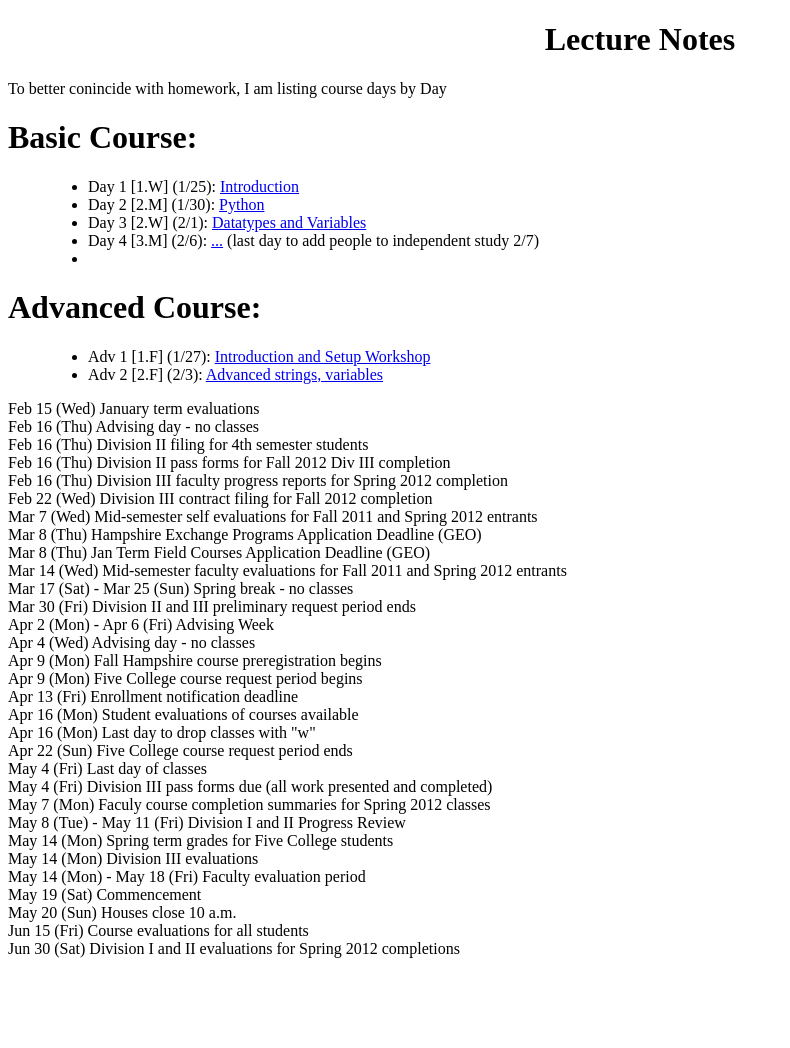
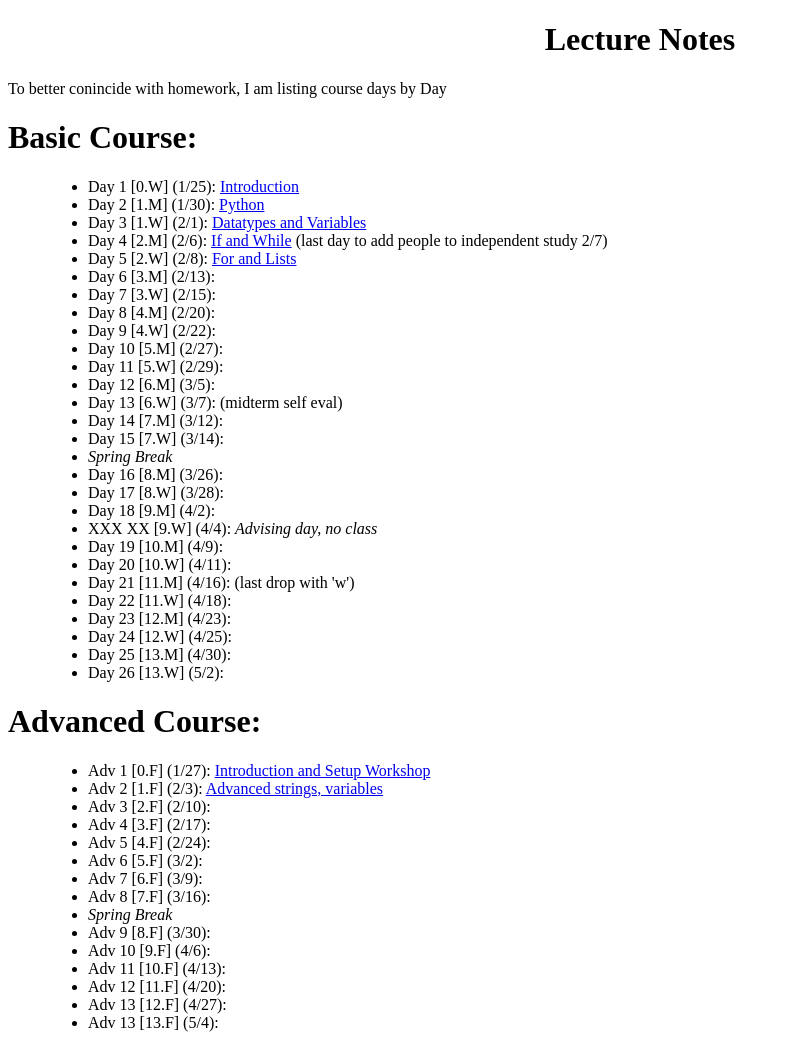
Before and after one commit to jrabbit/CS112-S12, a plain HTML site: page lecture/README.html in a window 1280 px wide. Shown: the whole page, without its empty margins (0-790 px from the left). Before the commit the page ends 974 px from the top, so only its background shows below. Drawn offline with Linux system fonts and the light colour scheme.

Commit message:
updated notes

```diff
--- a/lecture/README.html
+++ b/lecture/README.html
@@ -322,11 +322,34 @@ ul.auto-toc {
 <h1>Basic Course:</h1>
 <blockquote>
 <ul class="simple">
-<li>Day 1 [1.W] (1/25):  <a class="reference external" href="./day1.html">Introduction</a></li>
-<li>Day 2 [2.M] (1/30):  <a class="reference external" href="./day2.html">Python</a></li>
-<li>Day 3 [2.W] (2/1):  <a class="reference external" href="./day3.html">Datatypes and Variables</a></li>
-<li>Day 4 [3.M] (2/6):  <a class="reference external" href="./day4.html">...</a> (last day to add people to independent study 2/7)</li>
-<li></li>
+<li>Day 1 [0.W] (1/25):  <a class="reference external" href="./day1.html">Introduction</a></li>
+<li>Day 2 [1.M] (1/30):  <a class="reference external" href="./day2.html">Python</a></li>
+<li>Day 3 [1.W] (2/1):  <a class="reference external" href="./day3.html">Datatypes and Variables</a></li>
+<li>Day 4 [2.M] (2/6):  <a class="reference external" href="./day4.html">If and While</a> (last day to add people to independent study 2/7)</li>
+<li>Day 5 [2.W] (2/8):  <a class="reference external" href="./day5.html">For and Lists</a></li>
+<li>Day 6 [3.M] (2/13):</li>
+<li>Day 7 [3.W] (2/15):</li>
+<li>Day 8 [4.M] (2/20):</li>
+<li>Day 9 [4.W] (2/22):</li>
+<li>Day 10 [5.M] (2/27):</li>
+<li>Day 11 [5.W] (2/29):</li>
+<li>Day 12 [6.M] (3/5):</li>
+<li>Day 13 [6.W] (3/7):  (midterm self eval)</li>
+<li>Day 14 [7.M] (3/12):</li>
+<li>Day 15 [7.W] (3/14):</li>
+<li><em>Spring Break</em></li>
+<li>Day 16 [8.M] (3/26):</li>
+<li>Day 17 [8.W] (3/28):</li>
+<li>Day 18 [9.M] (4/2):</li>
+<li>XXX XX [9.W] (4/4):  <em>Advising day, no class</em></li>
+<li>Day 19 [10.M] (4/9):</li>
+<li>Day 20 [10.W] (4/11):</li>
+<li>Day 21 [11.M] (4/16): (last drop with 'w')</li>
+<li>Day 22 [11.W] (4/18):</li>
+<li>Day 23 [12.M] (4/23):</li>
+<li>Day 24 [12.W] (4/25):</li>
+<li>Day 25 [13.M] (4/30):</li>
+<li>Day 26 [13.W] (5/2):</li>
 </ul>
 </blockquote>
 </div>
@@ -334,43 +357,23 @@ ul.auto-toc {
 <h1>Advanced Course:</h1>
 <blockquote>
 <ul class="simple">
-<li>Adv 1 [1.F] (1/27):  <a class="reference external" href="./adv1.html">Introduction and Setup Workshop</a></li>
-<li>Adv 2 [2.F] (2/3):  <a class="reference external" href="./adv2.html">Advanced strings, variables</a></li>
+<li>Adv 1 [0.F] (1/27):  <a class="reference external" href="./adv1.html">Introduction and Setup Workshop</a></li>
+<li>Adv 2 [1.F] (2/3):  <a class="reference external" href="./adv2.html">Advanced strings, variables</a></li>
+<li>Adv 3 [2.F] (2/10):</li>
+<li>Adv 4 [3.F] (2/17):</li>
+<li>Adv 5 [4.F] (2/24):</li>
+<li>Adv 6 [5.F] (3/2):</li>
+<li>Adv 7 [6.F] (3/9):</li>
+<li>Adv 8 [7.F] (3/16):</li>
+<li><em>Spring Break</em></li>
+<li>Adv 9 [8.F] (3/30):</li>
+<li>Adv 10 [9.F] (4/6):</li>
+<li>Adv 11 [10.F] (4/13):</li>
+<li>Adv 12 [11.F] (4/20):</li>
+<li>Adv 13 [12.F] (4/27):</li>
+<li>Adv 13 [13.F] (5/4):</li>
 </ul>
 </blockquote>
-<div class="line-block">
-<div class="line">Feb 15 (Wed)   January term evaluations</div>
-<div class="line">Feb 16 (Thu)   Advising day - no classes</div>
-<div class="line">Feb 16 (Thu)   Division II filing for 4th semester students</div>
-<div class="line">Feb 16 (Thu)   Division II pass forms for Fall 2012 Div III completion</div>
-<div class="line">Feb 16 (Thu)   Division III faculty progress reports for Spring 2012 completion</div>
-<div class="line">Feb 22 (Wed)   Division III contract filing for Fall 2012 completion</div>
-<div class="line">Mar 7 (Wed)    Mid-semester self evaluations for Fall 2011 and Spring 2012 entrants</div>
-<div class="line">Mar 8 (Thu)    Hampshire Exchange Programs Application Deadline (GEO)</div>
-<div class="line">Mar 8 (Thu)    Jan Term Field Courses Application Deadline (GEO)</div>
-<div class="line">Mar 14 (Wed)   Mid-semester faculty evaluations for Fall 2011 and Spring 2012 entrants</div>
-<div class="line">Mar 17 (Sat) - Mar 25 (Sun)    Spring break - no classes</div>
-<div class="line">Mar 30 (Fri)   Division II and III preliminary request period ends</div>
-<div class="line">Apr 2 (Mon) - Apr 6 (Fri)  Advising Week</div>
-<div class="line">Apr 4 (Wed)    Advising day - no classes</div>
-<div class="line">Apr 9 (Mon)    Fall Hampshire course preregistration begins</div>
-<div class="line">Apr 9 (Mon)    Five College course request period begins</div>
-<div class="line">Apr 13 (Fri)   Enrollment notification deadline</div>
-<div class="line">Apr 16 (Mon)   Student evaluations of courses available</div>
-<div class="line">Apr 16 (Mon)   Last day to drop classes with &quot;w&quot;</div>
-<div class="line">Apr 22 (Sun)   Five College course request period ends</div>
-<div class="line">May 4 (Fri)    Last day of classes</div>
-<div class="line">May 4 (Fri)    Division III pass forms due (all work presented and completed)</div>
-<div class="line">May 7 (Mon)    Faculy course completion summaries for Spring 2012 classes</div>
-<div class="line">May 8 (Tue) - May 11 (Fri)     Division I and II Progress Review</div>
-<div class="line">May 14 (Mon)   Spring term grades for Five College students</div>
-<div class="line">May 14 (Mon)   Division III evaluations</div>
-<div class="line">May 14 (Mon) - May 18 (Fri)    Faculty evaluation period</div>
-<div class="line">May 19 (Sat)   Commencement</div>
-<div class="line">May 20 (Sun)   Houses close 10 a.m.</div>
-<div class="line">Jun 15 (Fri)   Course evaluations for all students</div>
-<div class="line">Jun 30 (Sat)   Division I and II evaluations for Spring 2012 completions</div>
-</div>
 </div>
 </div>
 </body>
```
Also changed, not shown: lecture/day1.html (+1 -1 lines), lecture/day2.html (+10 -0 lines), 3 other files.
